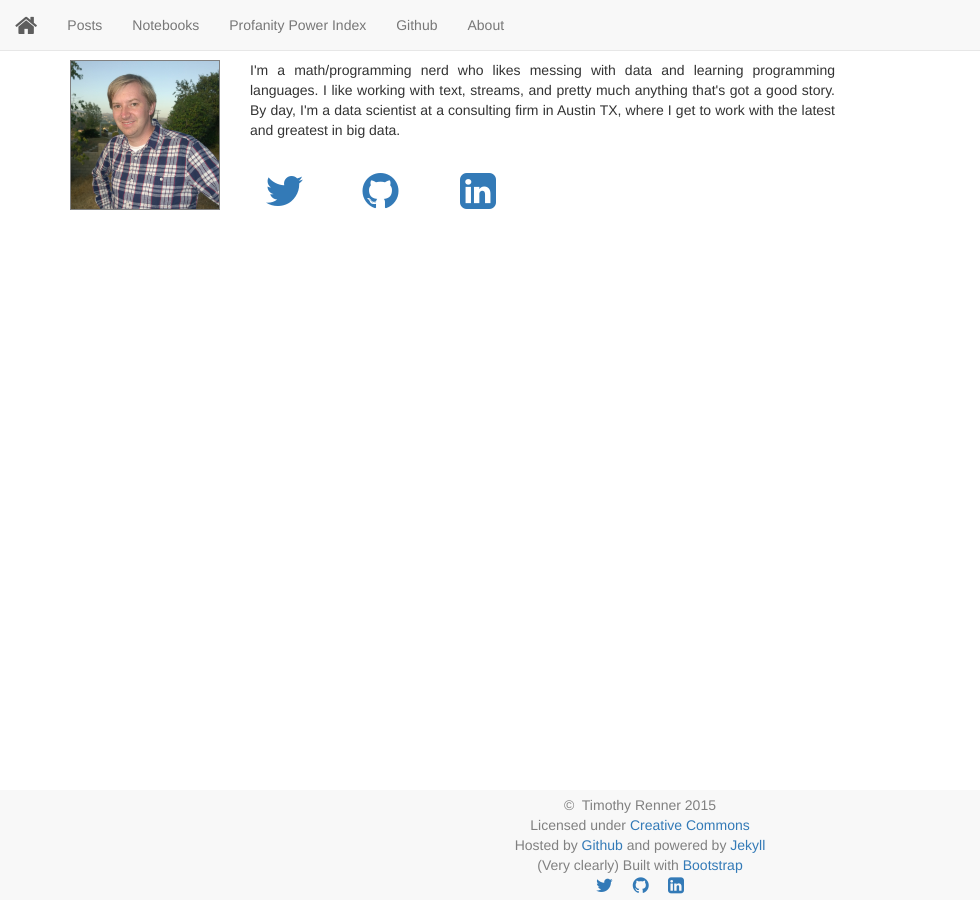
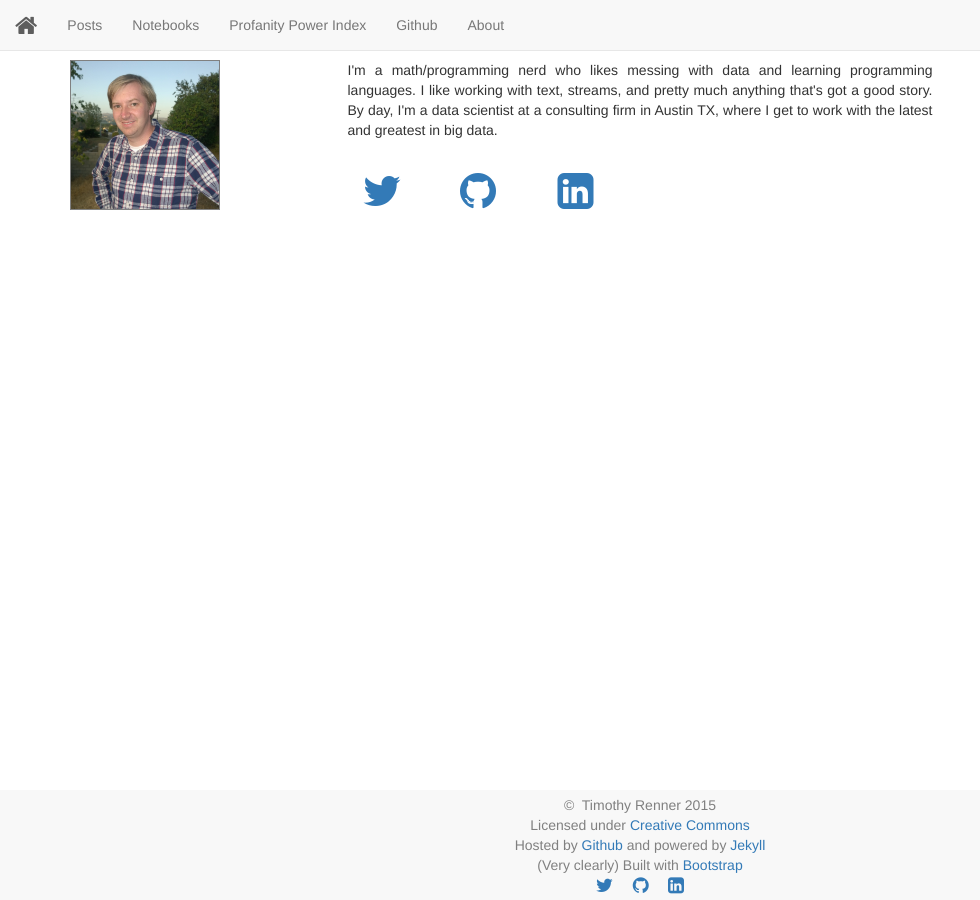
Before and after one commit to timothyrenner/timothyrenner.github.io, a Jekyll site: the page built from about/index.html, in a window 1280 px wide. Shown: the whole page, without its empty margins (0-980 px from the left). Built offline with Jekyll 4.4.1, drawn with Linux system fonts in a browser that asks for light colours; nearby versions of some CDN libraries.

Commit message:
Fixed alignment issue with about page.

```diff
--- a/about/index.html
+++ b/about/index.html
@@ -5,7 +5,7 @@ title: timothyrenner.github.io
 
 <div class="container">
     <div class="row">
-        <div class="col-md-2 bottom-pad">
+        <div class="col-md-3 bottom-pad">
             <img src="/images/profile.jpg" style="width:150px;height:150px;border: 1px solid gray">
         </div> <!-- Image col -->
         <div class="col-md-6">
```
